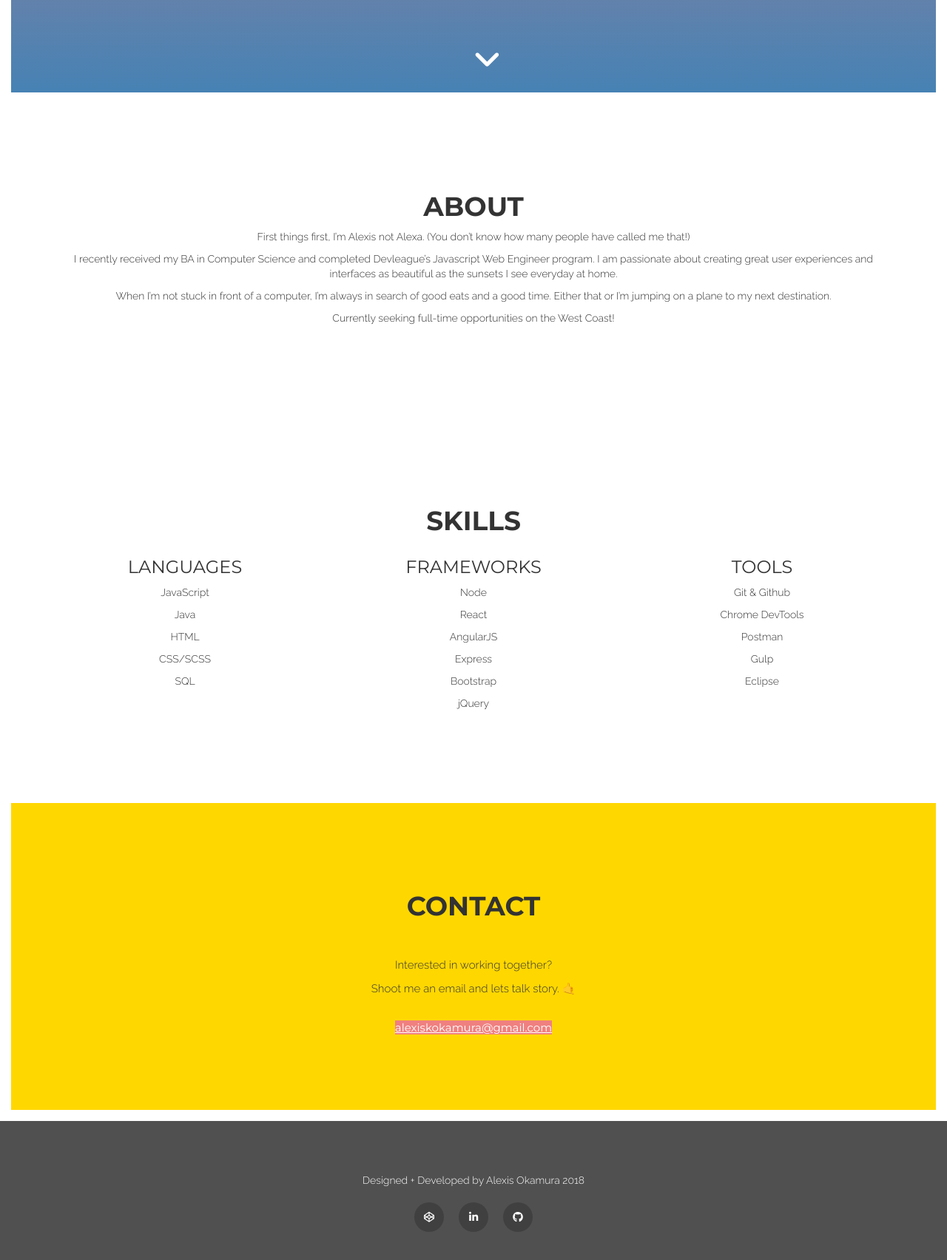
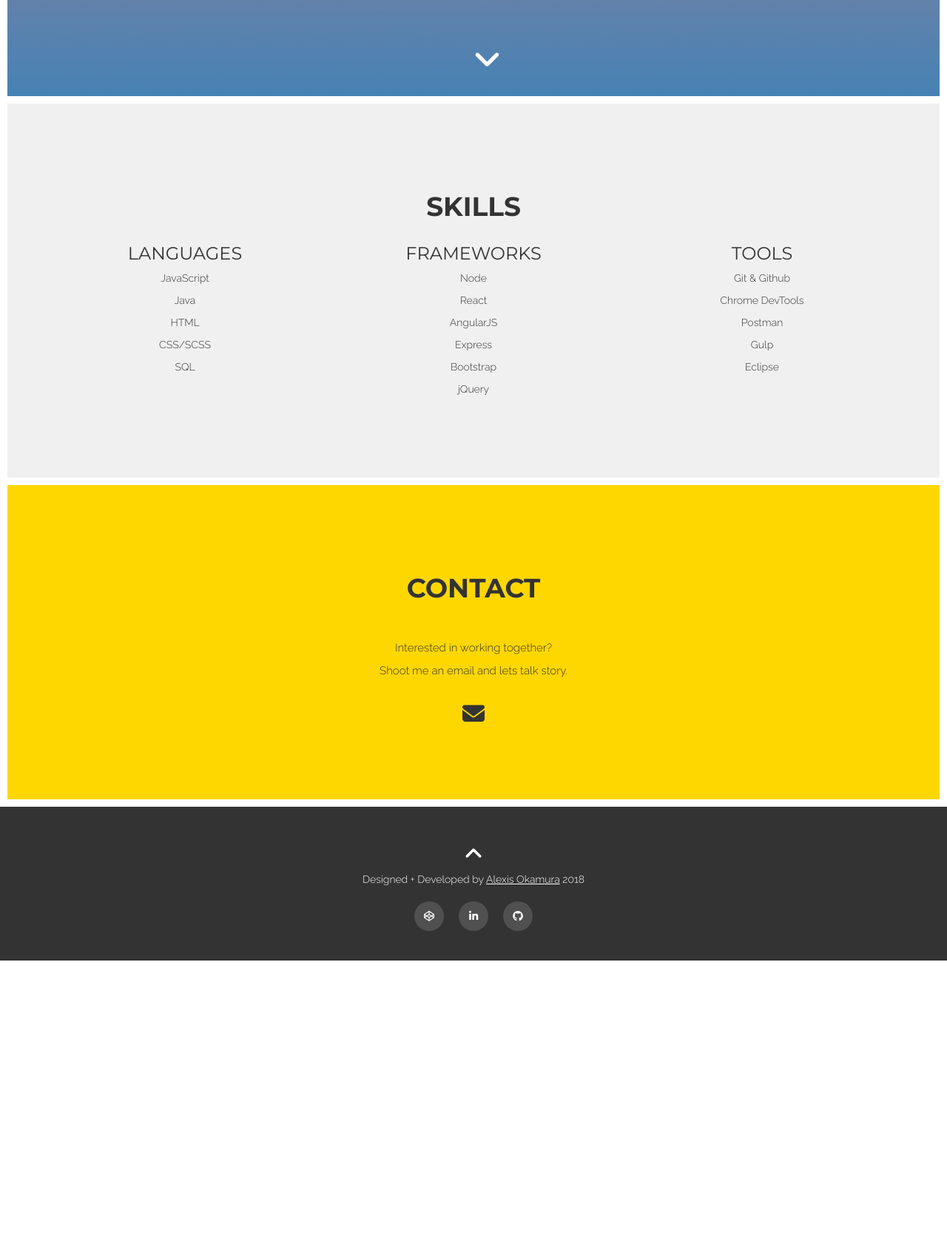
Before and after one commit to alexisko/Personal-Portfolio-Webpage, a plain HTML site: page public/index.html in a window 1280 px wide. Shown: the part 660-2364 px from the top of the page at 74% size. After the commit the page ends 1959 px from the top, so only its background shows below. Drawn offline with nearby package versions, Linux system fonts and the light colour scheme.

Commit message:
Styling just about done, need to add projects section later

```diff
--- a/public/css/styles.css
+++ b/public/css/styles.css
@@ -7,16 +7,20 @@ body {
   text-align: center;
 }
 
-a, a:hover,
-a:visited,
+a, a:link,
+a:hover, a:visited,
 a:active {
   text-decoration: none;
 }
 
+a:hover {
+  transition: all .3s ease-in-out;
+}
+
 section {
-  border: 15px solid #fff;
-  padding: 5rem 0rem;
-  margin-top: -15px;
+  border: 10px solid #fff;
+  padding: 6rem 0rem;
+  margin-top: -10px;
 }
 
 h1 {
@@ -35,13 +39,13 @@ p {
   color: white;
 }
 
-.navbar > a {
+.navbar a {
   font-weight: 700;
   padding-left: 5px;
   padding-right: 5px;
   color: white;
 }
-.navbar > a:hover {
+.navbar a:hover {
   background-color: gold;
   color: white;
 }
@@ -54,7 +58,7 @@ p {
   display: flex;
   align-items: center;
 
-  border: 15px solid #fff;
+  border: 10px solid #fff;
   background: linear-gradient(lightcoral, steelblue);
 
   font-weight: 400;
@@ -69,6 +73,7 @@ p {
   font-size: 7rem;
   font-weight: 700;
   margin-bottom: 0;
+  text-shadow: 5px 5px 0 lightcoral;
 }
 
 .learn-more {
@@ -77,14 +82,18 @@ p {
   bottom: 5%;
 }
 
-/*---ABOUT---*/
+.up i {
+  color: white;
+}
 
 /*---SKILLS---*/
+#skills {
+  background-color: #f0f0f0;
+}
 
 /*---CONTACT---*/
 #contact {
   background-color: gold;
-  padding: 10rem 0rem;
 }
 
 .contact-text {
@@ -92,14 +101,17 @@ p {
   font-size: 1.5rem;
 }
 
-.contact-text > a {
-  background-color: lightcoral;
+.contact-text a {
+  color: #333333;
+}
+
+.contact-text a:hover {
   color: white;
 }
 
 /*---FOOTER---*/
 .footer {
-  background-color: #505050;
+  background-color: #333333;
   padding: 3rem 0;
 }
 
@@ -113,7 +125,7 @@ p {
   display: flex;
   flex-direction: column;
   justify-content: center;
-  background-color: #404040;
+  background-color: #505050;
   border-radius: 45px;
   width: 40px;
   height: 40px;
@@ -121,12 +133,15 @@ p {
 }
 
 .social-links a:hover {
-  background-color: #303030;
-  transition: all .3s ease-in-out;
+  background-color: #404040;
+}
+
+.back-to-top i {
+  color: white;
+  margin: 2rem 0 1rem;
 }
 
 .footer-text {
-  margin-top: 4rem;
   color: white;
 }
 
@@ -135,4 +150,8 @@ p {
   section {
     padding: 10rem 0rem;
   }
+
+  #opening-text {
+    font-size: 9rem;
+  }
 }
--- a/public/index.html
+++ b/public/index.html
@@ -12,11 +12,11 @@
     <link rel="stylesheet" type="text/css" href="css/styles.css">
   </head>
   <body>
+    <div id="top"></div>
     <div class="navbar">
-      <a href="#">ABOUT</a> /
-      <a href="#">SKILLS</a> /
+      <a href="#skills">SKILLS</a> /
       <a href="Alexis-Okamura-Resume.pdf" target="_blank">RESUME</a> /
-      <a href="#">CONTACT</a>
+      <a href="#contact">CONTACT</a>
     </div><!-- /.navbar -->
 
     <div class="jumbotron">
@@ -24,22 +24,12 @@
         <h1 id="opening-text">Hi there!</h1>
         <p>I'm Alexis Okamura a Full Stack Developer from Honolulu, HI.</p>
         <div class="learn-more">
-          <i class="fa fa-angle-down fa-3x" aria-hidden="true"></i>
+          <a href="#skills" class="up">
+            <i class="fa fa-angle-down fa-3x" aria-hidden="true"></i>
+          </a>
         </div>
       </div><!-- /.container -->
     </div><!-- /.jumbotron -->
-
-    <section id="about">
-      <div class="container">
-        <h1>ABOUT</h1>
-        <div>
-          <p>First things first, I’m Alexis not Alexa. (You don’t know how many people have called me that!)</p>
-          <p>I recently received my BA in Computer Science and completed Devleague’s Javascript Web Engineer program.  I am passionate about creating great user experiences and interfaces as beautiful as the sunsets I see everyday at home.</p>
-          <p>When I’m not stuck in front of a computer, I’m always in search of good eats and a good time.  Either that or I’m jumping on a plane to my next destination.</p>
-          <p>Currently seeking full-time opportunities on the West Coast!</p>
-        </div>
-      </div><!-- /.container -->
-    </section><!-- /.section -->
 
     <section id="skills">
       <div class="container">
@@ -79,24 +69,29 @@
           <h1>CONTACT</h1>
           <div class="contact-text">
             <p>Interested in working together?</p>
-            <p>Shoot me an email and lets talk story. &#x1F919;</p>
+            <p>Shoot me an email and lets talk story.</p>
             <br>
-            <a href="#"><u>alexiskokamura@gmail.com</u></a>
+            <a href="mailto:alexiskokamura@gmail.com">
+              <i class="fa fa-envelope fa-2x"></i>
+            </a>
           </div>
       </div><!-- /.container -->
     </section><!-- /.section -->
 
     <footer class="footer navbar-static-bottom">
       <div class="container">
-        <p class="footer-text">Designed + Developed by Alexis Okamura 2018</p>
+        <a href="#top" class="back-to-top">
+          <i class="fa fa-angle-up fa-2x" aria-hidden="true"></i>
+        </a>
+        <p class="footer-text">Designed + Developed by <u>Alexis Okamura</u> 2018</p>
         <div class="social-links">
-          <a href="#">
+          <a href="https://codepen.io/alexisko/" target="_blank">
             <i class="fa fa-codepen fa-inverse"></i>
           </a>
-          <a href="#">
+          <a href="https://www.linkedin.com/in/alexis-ko/" target="_blank">
             <i class="fa fa-linkedin fa-inverse"></i>
           </a>
-          <a href="#">
+          <a href="https://github.com/alexisko" target="_blank">
             <i class="fa fa-github fa-inverse"></i>
           </a>
         </div>
@@ -108,5 +103,6 @@
     <!-- Bootstrap JS -->
     <script src="https://use.fontawesome.com/c384233445.js"></script>
     <script src="bootstrap-3.3.7-dist/js/bootstrap.min.js"></script>
+    <script src="js/main.js"></script>
   </body>
 </html>
--- /dev/null
+++ b/public/js/main.js
@@ -0,0 +1,9 @@
+$('a[href^="#"]').on('click', function(event) {
+    var target = $(this.getAttribute('href'));
+    if( target.length ) {
+        event.preventDefault();
+        $('html, body').stop().animate({
+            scrollTop: target.offset().top
+        }, 1000);
+    }
+});
```
Also changed, not shown: 1 other file.
